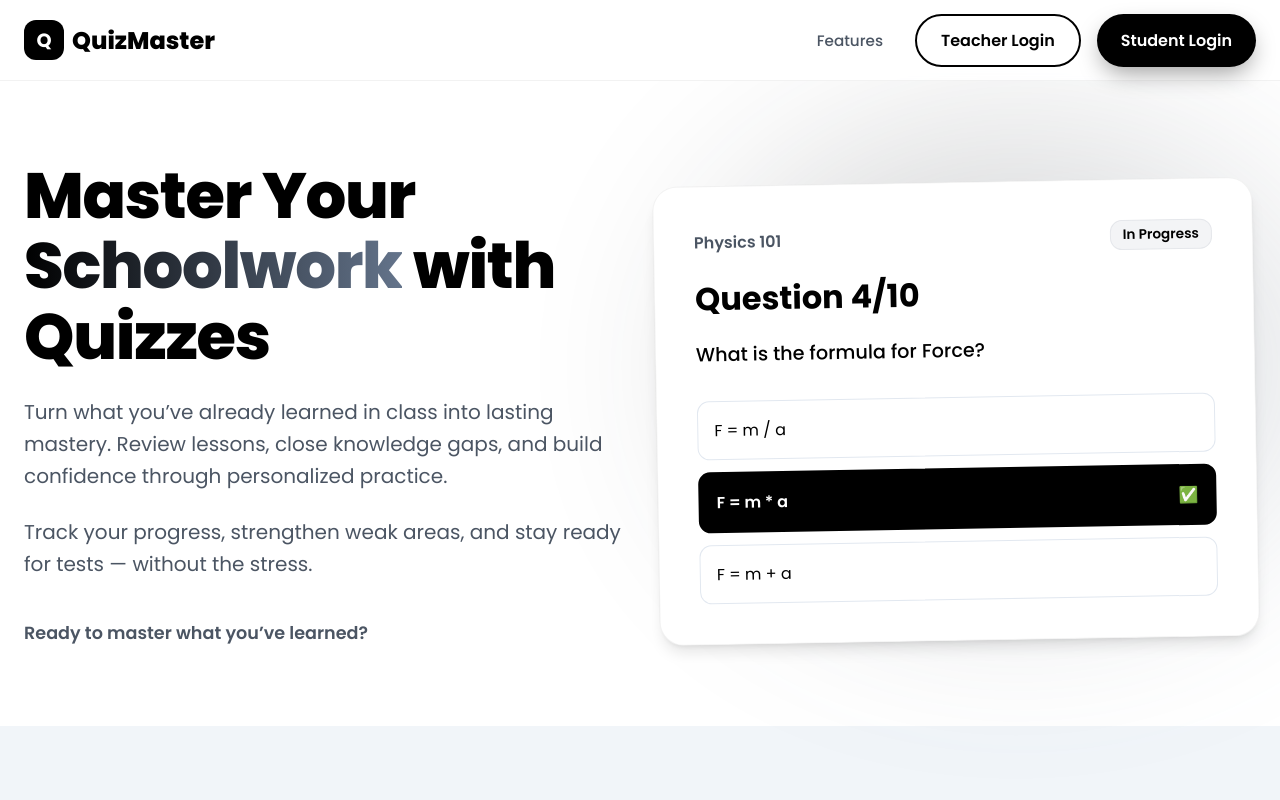
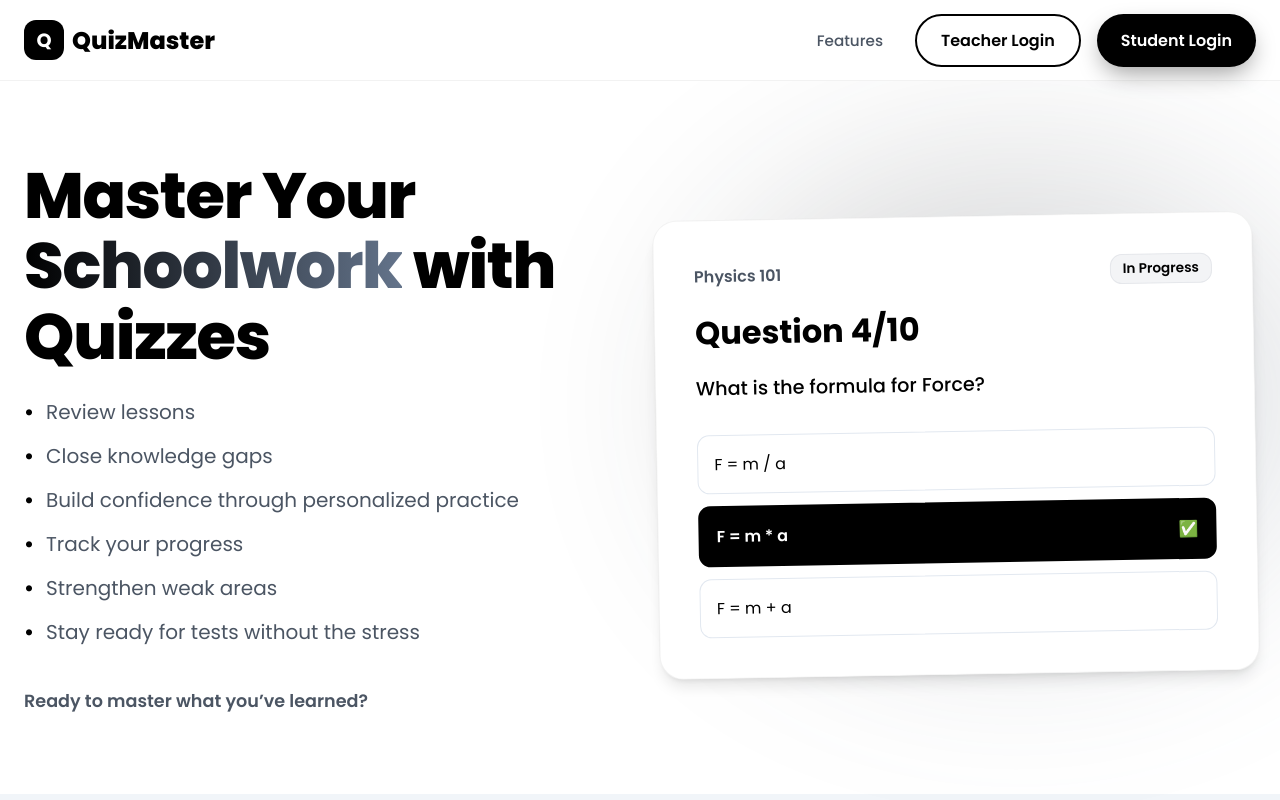
Before and after one commit to eboannan/quiz-platform, a React (Vite) app: page / in a window 1280 px wide. Shown: the top 800 px of the page. Built offline with nearby package versions, Linux system fonts and the light colour scheme; no server answers.

Commit message:
convert hero text to bulleted list for better clarity

```diff
--- a/src/components/Hero.jsx
+++ b/src/components/Hero.jsx
@@ -24,12 +24,21 @@ const Hero = () => {
                     lineHeight: '1.6',
                     maxWidth: '600px'
                 }}>
-                    <p style={{ marginBottom: '1.5rem' }}>
-                        Turn what you’ve already learned in class into lasting mastery. Review lessons, close knowledge gaps, and build confidence through personalized practice.
-                    </p>
-                    <p>
-                        Track your progress, strengthen weak areas, and stay ready for tests — without the stress.
-                    </p>
+                    <ul style={{ listStyle: 'none', padding: 0, margin: 0 }}>
+                        {[
+                            'Review lessons',
+                            'Close knowledge gaps',
+                            'Build confidence through personalized practice',
+                            'Track your progress',
+                            'Strengthen weak areas',
+                            'Stay ready for tests without the stress'
+                        ].map((point, idx) => (
+                            <li key={idx} style={{ marginBottom: '0.75rem', display: 'flex', alignItems: 'flex-start', gap: '0.75rem' }}>
+                                <span style={{ color: 'var(--color-primary)', fontWeight: 'bold' }}>•</span>
+                                {point}
+                            </li>
+                        ))}
+                    </ul>
                 </div>
                 <div style={{ marginTop: '1rem', color: 'var(--color-text)' }}>
                     <p style={{ fontWeight: '600', fontSize: '1.1rem' }}>Ready to master what you’ve learned?</p>
```
